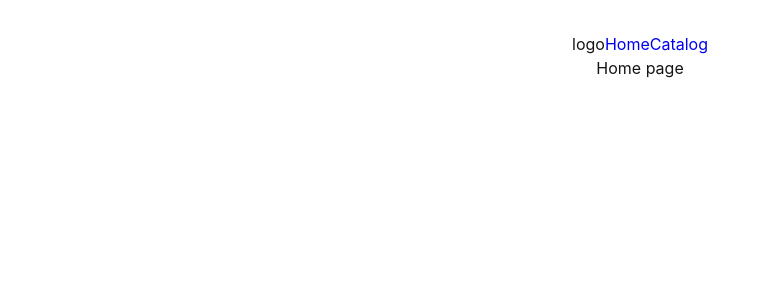
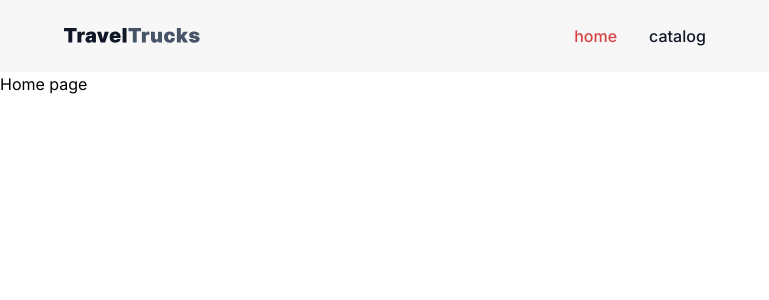
Before and after one commit to RomanTuras/camper-rental, a React (Vite) app: page / in a window 1280 px wide. Shown: the top 300 px of the page, without its empty margins (0-769 px from the left). Built offline with nearby package versions, Linux system fonts and the light colour scheme.

Commit message:
Add App Bar

```diff
--- a/package.json
+++ b/package.json
@@ -13,6 +13,7 @@
     "@redux-devtools/extension": "^3.3.0",
     "@reduxjs/toolkit": "^2.5.0",
     "axios": "^1.7.9",
+    "clsx": "^2.1.1",
     "modern-normalize": "^3.0.1",
     "react": "^18.3.1",
     "react-dom": "^18.3.1",
--- a/src/components/AppBar/AppBar.jsx
+++ b/src/components/AppBar/AppBar.jsx
@@ -1,12 +1,15 @@
-import { NavLink } from 'react-router-dom';
+import css from './AppBar.module.css';
+import Navigation from '../Navigation/Navigation';
+import logo from '../../assets/images/logo.svg';
 
 const AppBar = () => {
   return (
-    <nav className="AppBar">
-      <span>logo</span>
-      <NavLink to="/">Home</NavLink>
-      <NavLink to="/catalog">Catalog</NavLink>
-    </nav>
+    <section className={css.appBar}>
+      <div className={css.appBarContainer}>
+        <img src={logo} alt="Campers rental" width={136} />
+        <Navigation />
+      </div>
+    </section>
   );
 };
 export default AppBar;
--- /dev/null
+++ b/src/components/AppBar/AppBar.module.css
@@ -0,0 +1,15 @@
+.appBar {
+  width: 100%;
+  background-color: var(--inputs);
+}
+
+.appBarContainer {
+  display: flex;
+  align-items: center;
+  justify-content: space-between;
+  position: relative;
+  height: 72px;
+  max-width: 1440px;
+  padding: 0 64px;
+  margin: 0 auto;
+}
--- /dev/null
+++ b/src/components/Container/Container.module.css
@@ -0,0 +1,5 @@
+.container {
+  max-width: 1440px;
+  margin: 0 auto;
+  padding: 0 64px;
+}
--- /dev/null
+++ b/src/components/Navigation/Navigation.jsx
@@ -0,0 +1,19 @@
+import { NavLink } from "react-router-dom";
+import css from "./Navigation.module.css";
+import clsx from 'clsx';
+
+const Navigation = () => {
+
+  const buildLinkClass = ({ isActive }) => {
+    return clsx(css.link, isActive && css.active);
+  };
+
+  return (
+    <nav>
+      <NavLink to="/" className={buildLinkClass}>home</NavLink>
+      <NavLink to="/catalog" className={buildLinkClass}>catalog</NavLink>
+    </nav>
+  );
+};
+
+export default Navigation;
--- /dev/null
+++ b/src/components/Navigation/Navigation.module.css
@@ -0,0 +1,20 @@
+nav {
+  display: flex;
+  gap: 32px;
+  align-items: center;
+  position: absolute;
+  left: 50%;
+  transform: translateX(-50%);
+}
+
+nav .link {
+  font-size: 16px;
+  line-height: 24px;
+  font-weight: 500;
+  text-decoration: none;
+  color: var(--main);
+}
+
+nav .link.active {
+  color: var(--button-hover);
+}
--- a/src/index.css
+++ b/src/index.css
@@ -1,10 +1,16 @@
+@import url('https://fonts.googleapis.com/css2?family=Inter:ital,opsz,wght@0,14..32,100..900;1,14..32,100..900&display=swap');
+
 :root {
-  --light: #fff;
-  --dark-light: #989898;
-  --gray: #808080;
-  --dark: #151515;
-  --accent: #4e75ff;
-  --accent-hover: #6c8cff;
+  --white: #FFFFFF;
+  --inputs: #F7F7F7;
+  --badges: #F2F4F7;
+  --gray-light: #DADDE1;
+  --rating: #FFC531;
+  --button: #E44848;
+  --button-hover: #D84343;
+  --gray: #6C717B;
+  --text: #475467;
+  --main: #101828;
 
   font-synthesis: none;
   text-rendering: optimizeLegibility;
@@ -22,13 +28,6 @@ body {
   font-style: normal;
   font-weight: 400;
   line-height: 1.5;
-}
-
-#root {
-  max-width: 1280px;
-  margin: 0 auto;
-  padding: 2rem;
-  text-align: center;
 }
 
 h1,
```
Also changed, not shown: src/components/Container/Container.jsx (added, +7 -0 lines), src/assets/images/logo.svg (added), 1 other file (tests, documents, lock files or other folders).
